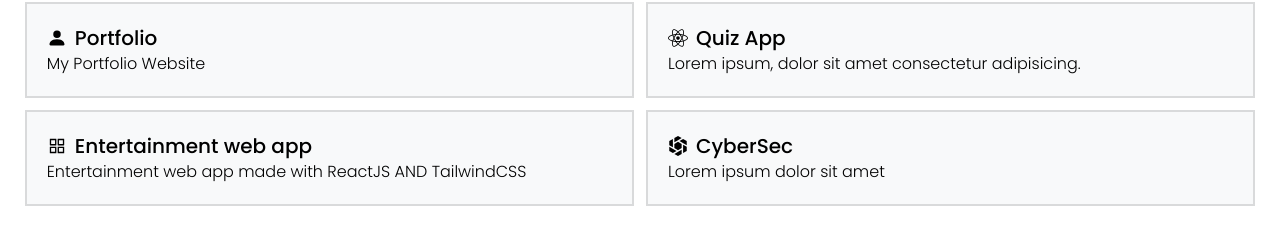
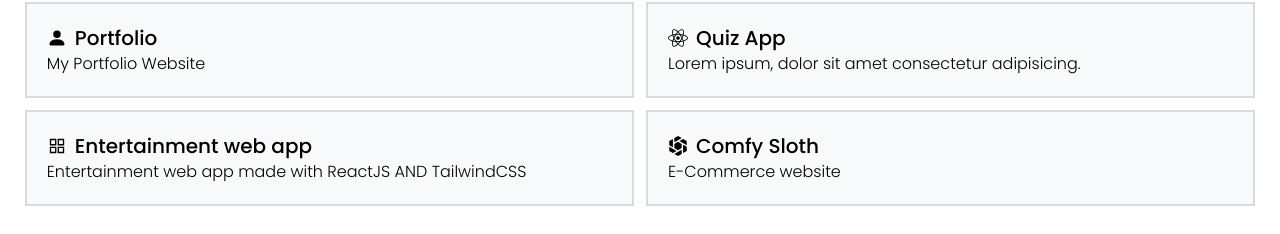
Before and after one commit to sandro21-glitch/portfolio, a React (Create React App) app: page / in a window 1280 px wide. Shown: the part 1378-1612 px from the top of the page. Built offline with nearby package versions, Linux system fonts and the light colour scheme.

Commit message:
Update Projects.js

```diff
--- a/src/components/Projects.js
+++ b/src/components/Projects.js
@@ -41,12 +41,12 @@
             </div>
             <p className='font-thin'>Entertainment web app made with ReactJS AND TailwindCSS</p>
         </a>
-        <a href='https://github.com/sandro21-glitch/CyberSec' target='_blank' className="group transition-colors ease-in duration-duration-75 w-full p-5 border-2 border-[rgba(0,0,0,.125)] bg-[#f8f9fa] cursor-pointer">
+        <a href='https://github.com/sandro21-glitch/comfy-sloth-store' target='_blank' className="group transition-colors ease-in duration-duration-75 w-full p-5 border-2 border-[rgba(0,0,0,.125)] bg-[#f8f9fa] cursor-pointer">
              <div className='flex items-center gap-2 text-xl group-hover:text-redHover transition-colors ease-in duration-duration-75'>
                 <SiSecurityscorecard />
-                CyberSec
+                Comfy Sloth
             </div>
-            <p className='font-thin'>Lorem ipsum dolor sit amet</p>
+            <p className='font-thin'>E-Commerce website</p>
         </a>
       </article>
     </section>
```
